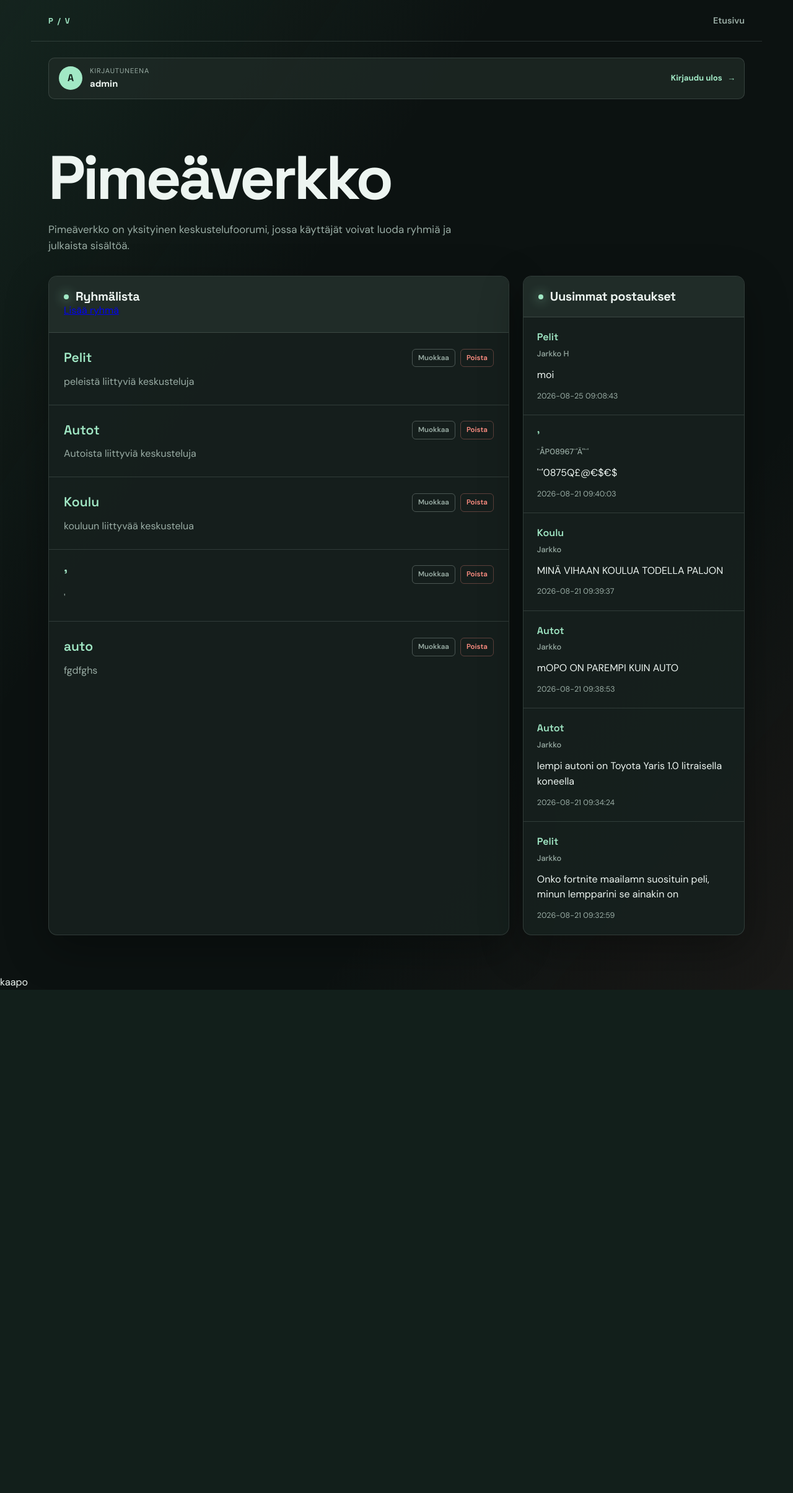
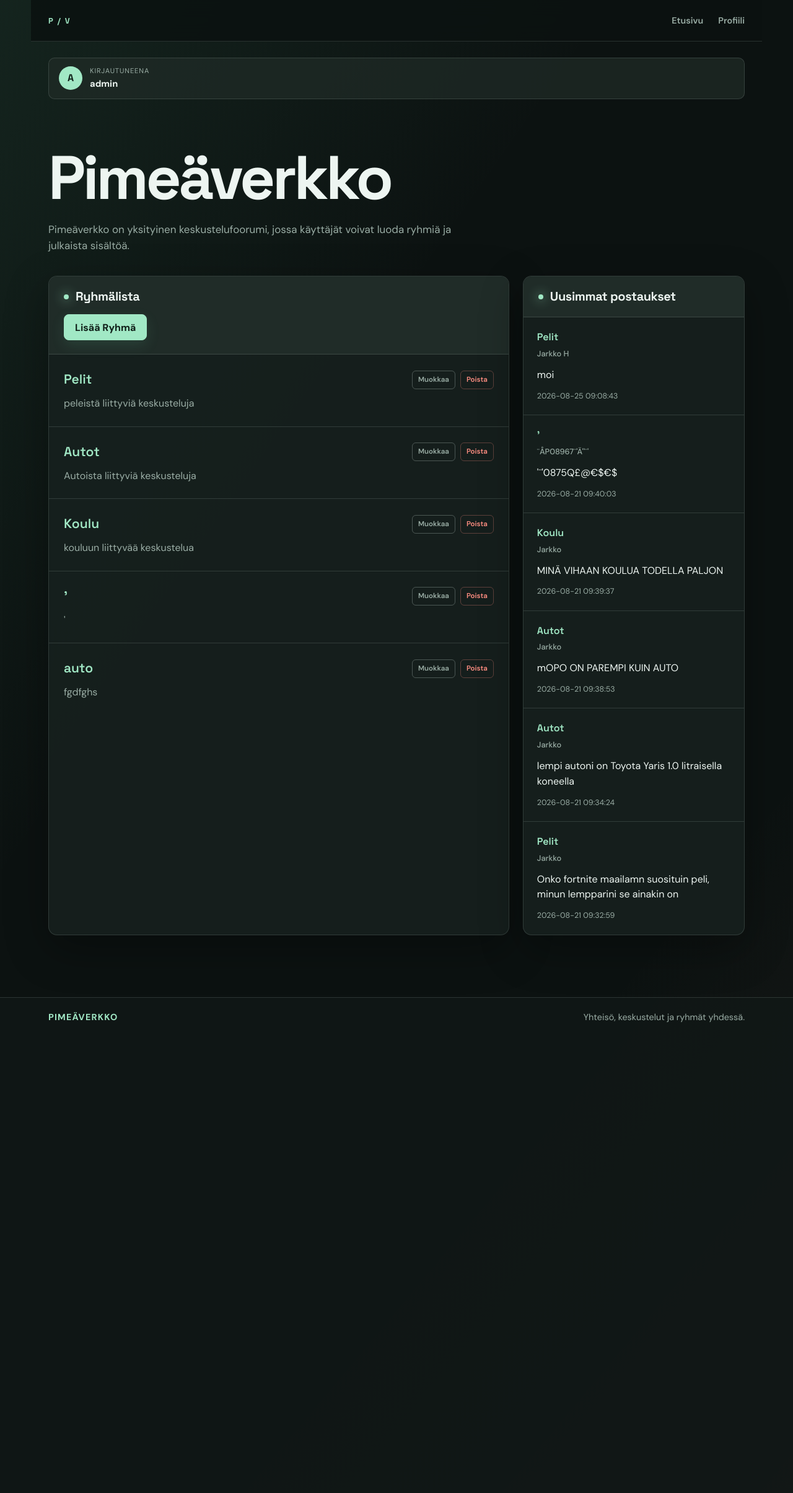
Before and after one commit to Kapelli/pime-verkko, a PHP site: page / in a window 1280 px wide. Shown: the whole page at 62% size. Before the commit the page ends 1597 px from the top, so only its background shows below. Run offline with PHP 8.4, Linux system fonts and the light colour scheme; a user stored in the database is signed in; data comes from the database, SQL or seed files in the repository.

Commit message:
päivittetty sivuja

```diff
--- a/add_group.php
+++ b/add_group.php
@@ -73,6 +73,7 @@ if ($_SERVER['REQUEST_METHOD'] === 'POST') {
 
 		</form>
 	</main>
+	<?php include 'include/footer.php'; ?>
 </body>
 
 </html>
--- a/add_post.php
+++ b/add_post.php
@@ -99,6 +99,7 @@ if (!$group) {
         </form>
 
     </main>
+	<?php include 'include/footer.php'; ?>
 </body>
 
 </html>
--- a/delete_group.php
+++ b/delete_group.php
@@ -117,7 +117,7 @@ if ($_SERVER['REQUEST_METHOD'] === 'POST') {
         </form>
 
     </div>
-
+	<?php include 'include/footer.php'; ?>
 </body>
 
 </html>
--- a/delete_post.php
+++ b/delete_post.php
@@ -110,7 +110,7 @@ if ($_SERVER['REQUEST_METHOD'] === 'POST') {
         </form>
 
     </div>
-
+	<?php include 'include/footer.php'; ?>
 </body>
 
 </html>
--- a/edit_group.php
+++ b/edit_group.php
@@ -113,7 +113,7 @@ if ($_SERVER['REQUEST_METHOD'] === 'POST') {
         </form>
 
     </div>
-
+	<?php include 'include/footer.php'; ?>
 </body>
 
 </html>
--- a/edit_post.php
+++ b/edit_post.php
@@ -106,7 +106,7 @@ if ($_SERVER['REQUEST_METHOD'] === 'POST') {
         </form>
 
     </div>
-
+	<?php include 'include/footer.php'; ?>
 </body>
 
 </html>
--- a/group.php
+++ b/group.php
@@ -65,6 +65,8 @@ $result = mysqli_stmt_get_result($stmt);
     </main>
 
     <div class="postaukset">
+
+
         <?php if ($post_deleted) { ?>
             <div class="message Onnstui_message">
                 Julkaisu poistettu onnistuneesti.
@@ -104,6 +106,7 @@ $result = mysqli_stmt_get_result($stmt);
             </article>
         <?php } ?>
     </div>
+    	<?php include 'include/footer.php'; ?>
 </body>
 
 </html>
--- a/include/footer.php
+++ b/include/footer.php
@@ -1,4 +1,7 @@
 <!-- Sivuston yhteinen alatunniste. -->
-<footer>
-    kaapo
+<footer class="site-footer">
+    <div class="site-footer__inner">
+        <p class="site-footer__brand">Pimeäverkko</p>
+        <p class="site-footer__text">Yhteisö, keskustelut ja ryhmät yhdessä.</p>
+    </div>
 </footer>
--- a/include/nav.php
+++ b/include/nav.php
@@ -1,4 +1,5 @@
 <!-- Sivuston kaikilla sivuilla käytettävä päävalikko. -->
 <nav>
     <a href="index.php">Etusivu</a>
+    <a href="profile.php">Profiili</a>
 </nav>
--- a/index.php
+++ b/index.php
@@ -52,7 +52,7 @@ $latest_posts = mysqli_query(
                     <strong><?= htmlspecialchars($user["name"], ENT_QUOTES, 'UTF-8') ?></strong>
                 </div>
             </div>
-            <a class="account-link" href="logout.php">Kirjaudu ulos <span aria-hidden="true">&#8594;</span></a>
+
         <?php else: ?>
             <div class="account-identity">
                 <span class="account-avatar account-avatar-guest" aria-hidden="true">?</span>
@@ -81,7 +81,7 @@ $latest_posts = mysqli_query(
         <section class="home-panel">
             <div class="group-list">
                 <h2>Ryhmälista</h2>
-                <a href="add_group.php">Lisää ryhmä</a>
+                <a class="button action-button" href="add_group.php">Lisää Ryhmä</a>
             </div>
             <div class="group-items">
                 <!-- Tulostetaan ryhmät yksitellen turvallisesti HTML-muotoon. -->
--- a/login-signin-page.html
+++ b/login-signin-page.html
@@ -27,5 +27,6 @@
             </article>
         </section>
     </main>
+
 </body>
 </html>
--- a/style.css
+++ b/style.css
@@ -58,6 +58,9 @@ body::before {
 /* Navigointi pysyy keskitettynä ja mukautuu käytettävissä olevaan tilaan. */
 
 nav {
+    position: sticky;
+    top: 0;
+    z-index: 1000;
     display: flex;
     align-items: center;
     gap: 24px;
@@ -65,6 +68,9 @@ nav {
     margin: auto;
     padding: 22px 28px;
     border-bottom: 1px solid var(--line);
+    background: rgba(12, 18, 17, 0.9);
+    backdrop-filter: blur(14px);
+    -webkit-backdrop-filter: blur(14px);
 }
 
 nav::before {
@@ -83,10 +89,37 @@ nav a {
     transition: color .18s ease, transform .18s ease;
 }
 
-footer{
-
+.site-footer {
+    border-top: 1px solid var(--line);
+    background: rgba(16, 24, 22, 0.82);
+    margin-top: 36px;
+    bottom: 0;
+    min-height: 100vh;
 }
 
+.site-footer__inner {
+    max-width: 1180px;
+    margin: 0 auto;
+    padding: 20px 28px 28px;
+    display: flex;
+    align-items: center;
+    justify-content: space-between;
+    gap: 16px;
+}
+
+.site-footer__brand,
+.site-footer__text {
+    margin: 0;
+    color: var(--muted);
+    font-size: 0.9rem;
+}
+
+.site-footer__brand {
+    color: var(--mint);
+    font-weight: 700;
+    letter-spacing: 0.08em;
+    text-transform: uppercase;
+}
 
 .auth-choice-page {
     display: flex;
@@ -350,15 +410,17 @@ main>p {
 }
 
 .account-link {
-    color: var(--mint);
+    color: red;
     font-size: .82rem;
     font-weight: 700;
     text-decoration: none;
     white-space: nowrap;
+        transition: color .18s ease;
 }
 
 .account-link:hover {
-    color: #d0f9df;
+    color: #ff8686;
+    transition: color .18s ease;
 }
 
 .account-link span {
```
Also changed, not shown: other parts of style.css (+32 -5 lines), edit_profile.php (added, +38 -0 lines), profile.php (+45 -0 lines). Lines whose indentation alone changed are shown as unchanged.
